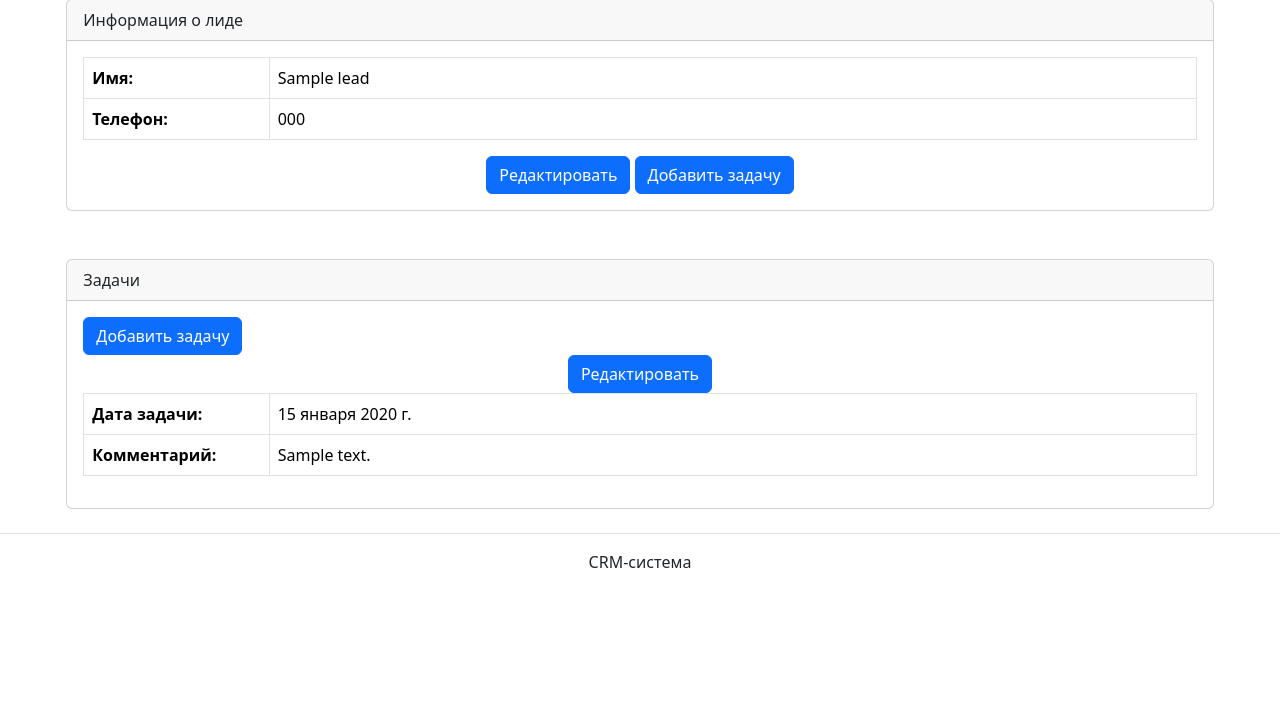
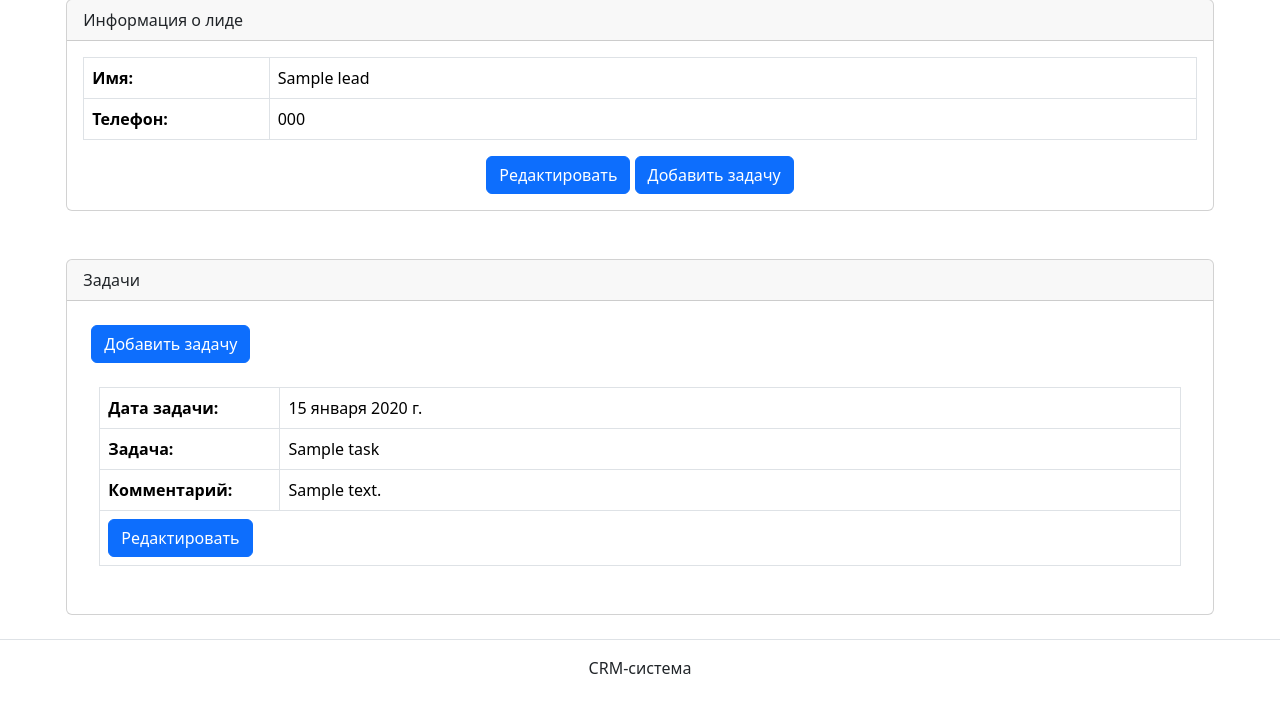
Before and after one commit to NikitaBogush/crm-system, a Django app: page /leads/1/ in a window 1280 px wide. Shown: the part 25-738 px from the top of the page. Run offline with Django 5.2, Linux system fonts and the light colour scheme; tables that the repository leaves empty hold one stand-in row (values such as "Sample post"); some libraries are stand-ins or nearby versions.

Commit message:
Доработка формы создания задачи

```diff
--- a/crm/leads/models.py
+++ b/crm/leads/models.py
@@ -24,5 +24,6 @@ class Task(models.Model):
     lead = models.ForeignKey(
         Lead, on_delete=models.CASCADE, related_name="tasks"
     )
+    name = models.CharField(max_length=200)
     comment = models.TextField()
     task_date = models.DateField()
--- a/crm/leads/views.py
+++ b/crm/leads/views.py
@@ -33,8 +33,11 @@ class LeadDetailView(DetailView):
 
 
 class TaskCreateView(CreateView):
-    model = Task
     form_class = TaskForm
     template_name = "leads/task_create.html"
-    # подставлять по умолчанию лида и направлять потом
-    # на страницу задачи
+
+    def form_valid(self, form):
+        task = form.save(commit=False)
+        task.lead = Lead.objects.get(pk=self.kwargs["lead_id"])
+        task.save()
+        return redirect("leads:lead_detail", task.lead.pk)
--- a/crm/templates/leads/lead_detail.html
+++ b/crm/templates/leads/lead_detail.html
@@ -42,30 +42,42 @@
           Задачи
         </div>
         <div class="card-body">
+          <div class="col p-2">
             <a class="btn btn-primary"
               href="{% url 'leads:task_create' lead.pk %}"
               role="button">
               Добавить задачу
             </a>
+          </div>
+          {% for task in tasks %}
+            <div class="col p-3">
               <table class="table table-bordered">
                 <tbody>
-              {% for task in tasks %}
                   <tr>
                     <th class="col-2" scope="row">Дата задачи:</th>
                     <td>{{ task.task_date }}</td>
                   </tr>
                   <tr>
+                    <th class="col-2" scope="row">Задача:</th>
+                    <td>{{ task.name }}</td>
+                  </tr>
+                  <tr>
                     <th class="col-2" scope="row">Комментарий:</th>
                     <td>{{ task.comment }}</td>
                   </tr>
-                <div class="col text-center">
+                  <tr>
+                    <th colspan="2" scope="row">
+                      <div class="col">
                         <button type="submit" class="btn btn-primary">
                           Редактировать
                         </button>
                       </div>
-              {% endfor %}
+                    </th>
+                  </tr>
                 </tbody>
               </table>
+            </div>
+          {% endfor %}
         </div> <!-- card body -->
       </div> <!-- card -->
     </div> <!-- col -->
--- a/crm/templates/leads/task_create.html
+++ b/crm/templates/leads/task_create.html
@@ -25,7 +25,7 @@
             {% endfor %}
           {% endif %}
 
-            <form method="post" action="{% url 'leads:task_create' lead_id=form.lead.pk %}">
+            <form method="post" action="{% url 'leads:task_create' lead_id=request.resolver_match.kwargs.lead_id %}">
               {% csrf_token %}
               {% for field in form %}
               <div class="form-group row my-3 p-3">
```
Also changed, not shown: crm/leads/forms.py (+9 -1 lines), crm/leads/migrations/0004_task_name.py (added). Lines whose indentation alone changed are shown as unchanged.
